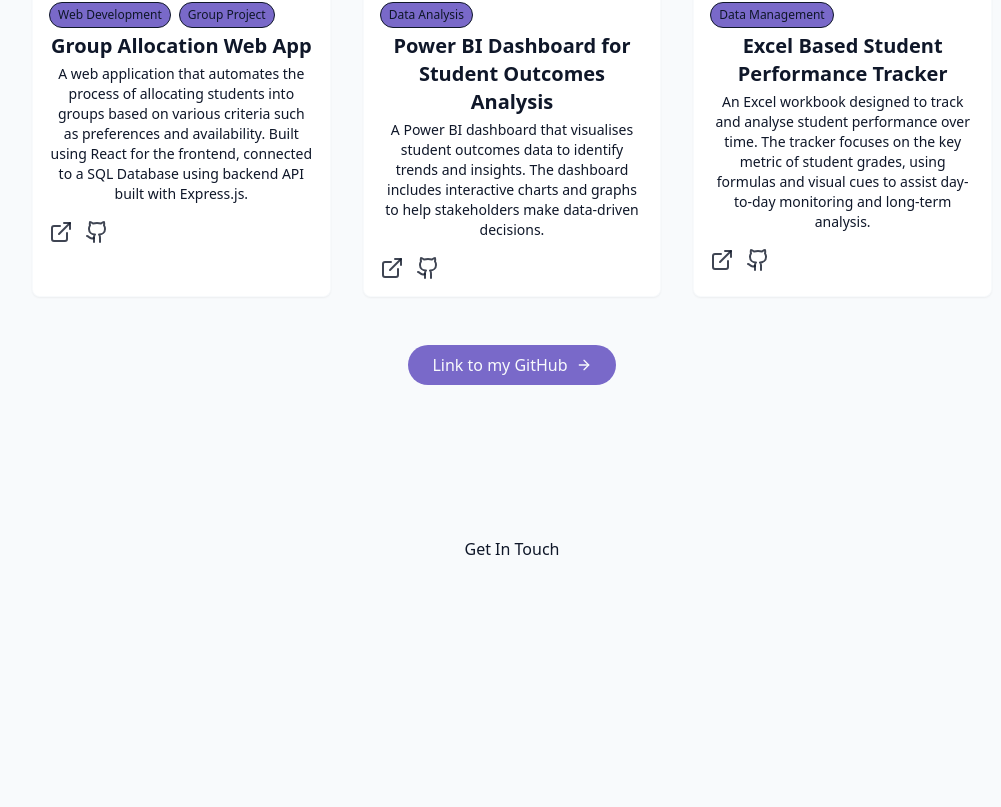
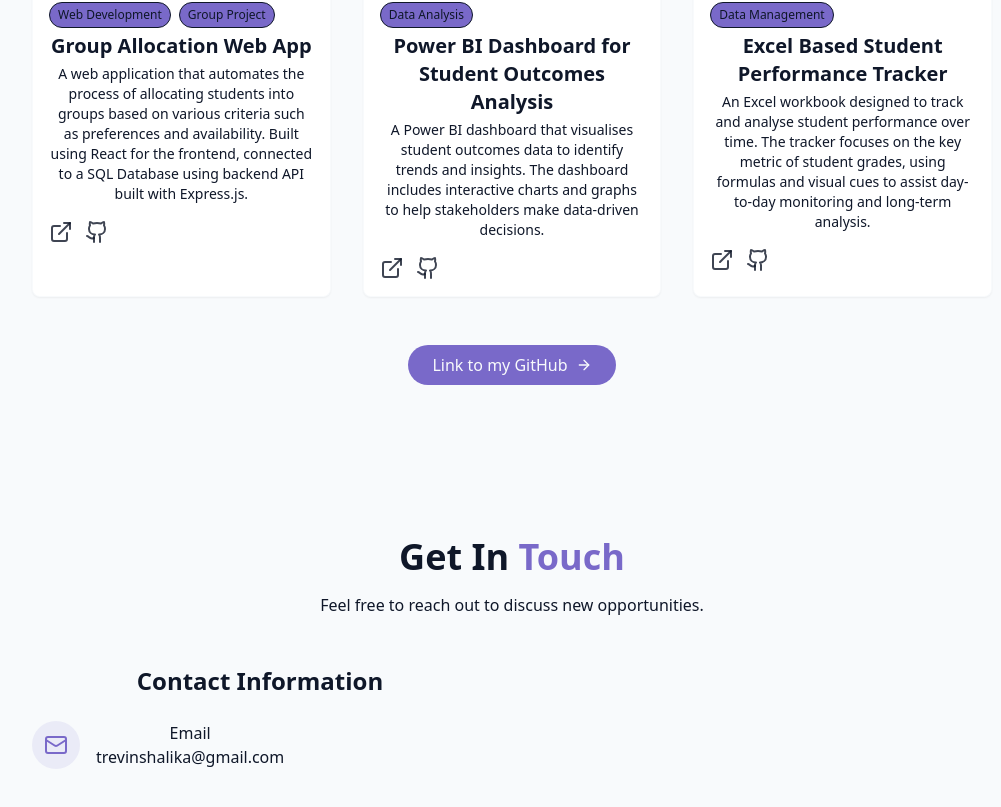
Before and after one commit to T-revin/Portfolio-Website, a React (Vite) app: page / in a window 1280 px wide. Shown: the part 3197-4004 px from the top of the page, without its empty margins (128-1129 px from the left). Before the commit the page ends 3854 px from the top, so only its background shows below. Built offline with nearby package versions, Linux system fonts and the light colour scheme.

Commit message:
Added option to email in contact section, which when clicked automatically opens mailbox

```diff
--- a/src/components/ContactSection.jsx
+++ b/src/components/ContactSection.jsx
@@ -1,9 +1,39 @@
+import {Mail} from 'lucide-react';
+
 export const ContactSection = () => {
   return (
     <section id="contact" className="py-24 px-4 relative bg-secondary/30">
-      <h2>
-        Get In <span> Touch</span>
-      </h2>
+      <div className="container mx-auto max-w-5xl">
+        <h2 className="text-3xl md:text-4xl font-bold mb-4 text-center">
+          Get In <span className="text-primary"> Touch</span>
+        </h2>
+
+        <p className="text-center text-muted-foreground mb-12 max-w-2xl mx-auto">
+          Feel free to reach out to discuss new opportunities.
+        </p>
+
+        <div className="grid grid-cols-1 md:grid-cols-2 gap-12">
+          <div className="space-y-8">
+            <h3 className="text-2xl font-semibold mb-6">Contact Information</h3>
+            <div className="space-y-6 justify-center">
+              <div className="flex items-start space-x-4">
+                <div className="p-3 rounded-full bg-primary/10">
+                  <Mail className="h-6 w-6 text-primary" />
+                </div>
+                <div>
+                  <h4 className="font-medium">Email</h4>
+                  <a
+                    href="mailto:trevinshalika@gmail.com"
+                    className="text-muted-foreground hover:text-primary transition-colors"
+                  >
+                    trevinshalika@gmail.com
+                  </a>
+                </div>
+              </div>
+            </div>
+          </div>
+        </div>
+      </div>
     </section>
   );
 };
```
